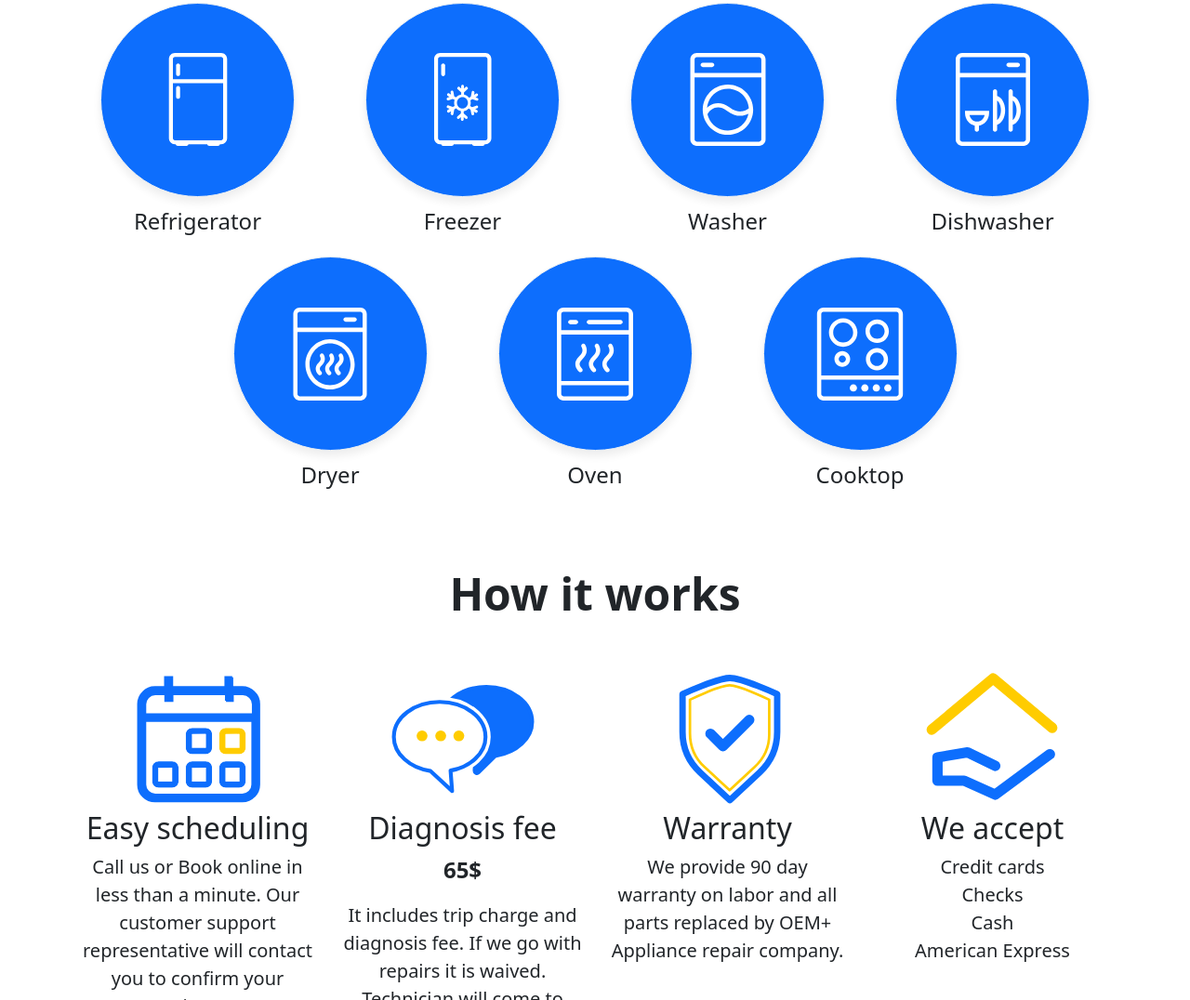
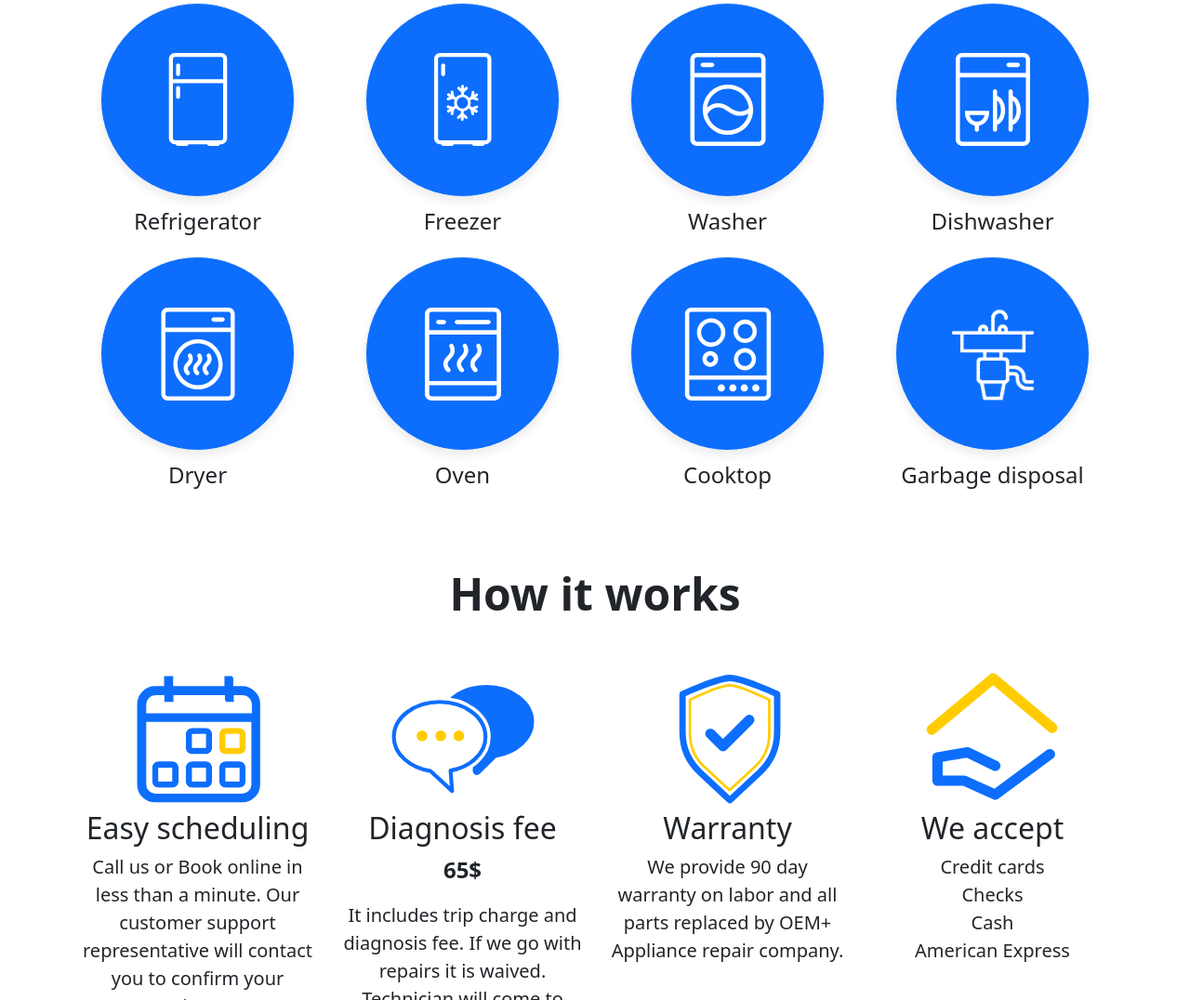
Before and after one commit to iljakononenko/Appliance_service, a plain HTML site: page index.html in a window 1280 px wide. Shown: the part 1002-2078 px from the top of the page at 93% size. Drawn offline with nearby package versions, Linux system fonts and the light colour scheme.

Commit message:
added service (garbage disposal)

```diff
--- a/css/styles.css
+++ b/css/styles.css
@@ -256,6 +256,12 @@ section.form {
     width: 100px !important;
     height: 100px !important;
   }
+
+  .service-svg-wrapper img {
+    font-size: 100px !important;
+    width: 100px !important;
+    height: 100px !important;
+  }
 }
 
 .service {
--- a/index.html
+++ b/index.html
@@ -186,6 +186,14 @@
             </div>
             <h4 class="text-center">
               Cooktop
+            </h4>
+          </div>
+          <div class="service col-6 col-sm-4 col-xl-3">
+            <div class="service-svg-wrapper" data-service-type="garbage disposal">
+              <img class="service-icon" src="./img/3051494.png" style="width:43px" alt="">
+            </div>
+            <h4 class="text-center">
+              Garbage disposal
             </h4>
           </div>
         </div>
```
Also changed, not shown: img/3051494.png (added), img/logo/home_2d_primary_to_pdf.png (added).
